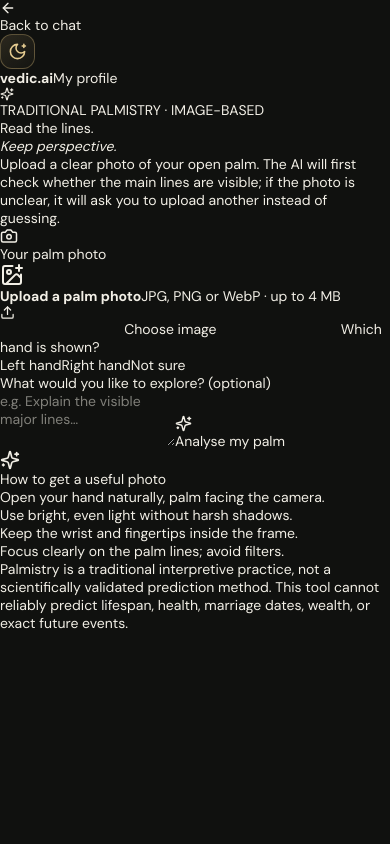
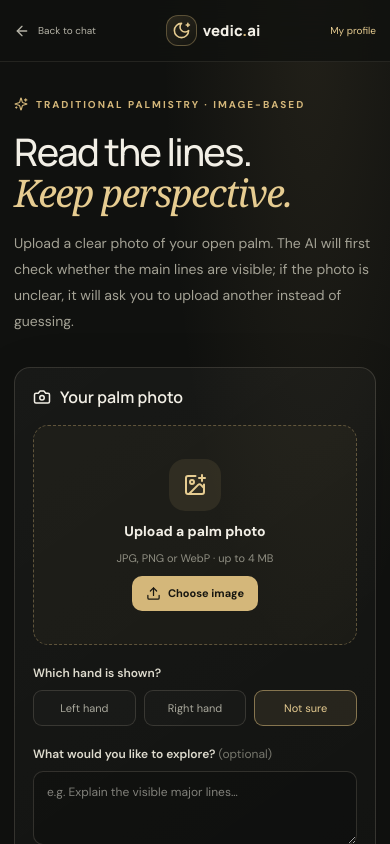
Before and after one commit to Yashpal568/vedic-ai, a Next.js app: page /palm-reading in a window 390 px wide. Shown: the top 844 px of the page. Built offline with nearby package versions, Linux system fonts and the light colour scheme.

Commit message:
style: add premium responsive palm reading and profile pages

```diff
--- a/app/globals.css
+++ b/app/globals.css
@@ -1764,3 +1764,41 @@ html{scroll-behavior:smooth;scroll-padding-top:84px}
   .topbar-actions .topbar-link { width: 33px; min-width: 33px; height: 34px; }
   .topbar-actions .icon-button { width: 29px; }
 }
+
+/* Palm reading and account profile */
+.palm-shell,.profile-shell{min-height:100dvh;background:radial-gradient(ellipse at 80% 0%,rgba(212,183,122,.09),transparent 34%),var(--bg);color:var(--text)}
+.palm-header,.profile-header{height:72px;display:flex;align-items:center;justify-content:space-between;gap:15px;padding:0 clamp(16px,4vw,54px);border-bottom:1px solid var(--line);background:rgba(16,17,15,.78);backdrop-filter:blur(18px)}
+.palm-back,.profile-back{display:flex;align-items:center;gap:8px;color:#b5b3a7;text-decoration:none;font-size:12px}
+.palm-brand{display:flex;align-items:center;gap:9px;color:var(--text);text-decoration:none}.palm-brand strong{font:800 15px Manrope,sans-serif}.palm-brand strong span{color:var(--gold)}.palm-profile{color:var(--gold2);font-size:12px;text-decoration:none}
+.palm-content,.profile-content{width:min(100% - 36px,1020px);margin:0 auto;padding:54px 0 80px}
+.palm-kicker,.profile-eyebrow{display:flex;align-items:center;gap:8px;color:var(--gold);font-size:10px;font-weight:700;letter-spacing:2px}
+.palm-content h1,.profile-content h1{margin:20px 0 0;font:500 clamp(38px,6vw,60px)/1.08 Manrope,sans-serif;letter-spacing:-2.4px}.palm-content h1 em{font-family:Georgia,serif;font-weight:500;color:var(--gold2)}
+.palm-intro,.profile-lead{max-width:650px;color:#a4a295;font-size:14px;line-height:1.85;margin:18px 0 32px}
+.palm-grid{display:grid;grid-template-columns:minmax(0,1.2fr) minmax(260px,.8fr);gap:18px;align-items:start}
+.palm-upload-card,.palm-guidance,.palm-result,.profile-card{padding:clamp(18px,3vw,28px);border:1px solid var(--line2);border-radius:20px;background:linear-gradient(145deg,rgba(255,255,255,.035),rgba(255,255,255,.012));box-shadow:0 20px 60px #0002}
+.palm-card-title{display:flex;align-items:center;gap:9px;font:600 16px Manrope,sans-serif;margin-bottom:17px}
+.palm-dropzone{position:relative;display:flex;min-height:245px;width:100%;align-items:center;justify-content:center;flex-direction:column;gap:11px;overflow:hidden;border:1px dashed rgba(212,183,122,.36);border-radius:15px;background:rgba(212,183,122,.035);color:var(--text)}
+.palm-upload-icon{display:grid;place-items:center;width:52px;height:52px;border-radius:16px;background:var(--wash);color:var(--gold2)}
+.palm-dropzone>strong{font-size:14px}.palm-dropzone>span:not(.palm-upload-icon){font-size:11px;color:#8f8e82}
+.palm-dropzone img{position:absolute;inset:0;width:100%;height:100%;object-fit:contain;background:#0a0b09}
+.palm-change{position:absolute;bottom:12px;display:flex;align-items:center;gap:7px;padding:9px 12px;border:1px solid var(--line2);border-radius:10px;background:#171815ed;color:var(--text)!important}
+.palm-choose{display:flex;align-items:center;gap:7px;padding:10px 14px;border-radius:10px;background:var(--gold);color:#171610!important;font-weight:700}
+.palm-field-label{display:block;margin:20px 0 9px;color:#dedbce;font-size:12px;font-weight:600}.palm-field-label span{color:var(--quiet);font-weight:400}
+.palm-hand-options{display:grid;grid-template-columns:repeat(3,minmax(0,1fr));gap:8px}.palm-hand-options button{padding:10px 5px;border:1px solid var(--line2);border-radius:9px;background:rgba(255,255,255,.02);color:#aaa99d;font-size:11px}.palm-hand-options button.selected{border-color:rgba(212,183,122,.55);background:var(--wash);color:var(--gold2)}
+.palm-upload-card textarea,.profile-form input,.profile-form textarea{width:100%;padding:12px 13px;border:1px solid var(--line2);border-radius:10px;background:rgba(0,0,0,.16);color:var(--text);outline:none;font:inherit;font-size:12px;resize:vertical}.palm-upload-card textarea:focus,.profile-form input:focus,.profile-form textarea:focus{border-color:rgba(212,183,122,.55)}
+.palm-analyse-button,.profile-save{display:flex;align-items:center;justify-content:center;gap:9px;width:100%;margin-top:17px;padding:13px;border:0;border-radius:11px;background:linear-gradient(110deg,#c6a15c,#e8ca88);color:#171610;font-size:12px;font-weight:700}.palm-analyse-button:disabled,.profile-save:disabled{opacity:.55;cursor:not-allowed}
+.palm-guidance-icon{display:grid;place-items:center;width:42px;height:42px;border:1px solid rgba(212,183,122,.22);border-radius:13px;color:var(--gold2);background:var(--wash)}
+.palm-guidance h2,.palm-result h2{margin:17px 0 13px;font:600 18px Manrope,sans-serif}.palm-guidance ul{margin:0;padding-left:19px;color:#aaa99d;font-size:12px;line-height:1.85}.palm-guidance li{padding:5px 0}
+.palm-note{margin-top:19px;padding:13px;border:1px solid rgba(212,183,122,.14);border-radius:11px;background:rgba(212,183,122,.045);color:#9d9b8f;font-size:11px;line-height:1.8}
+.palm-error,.profile-error{padding:12px;border:1px solid rgba(224,130,120,.3);border-radius:10px;background:rgba(150,45,35,.1);color:#e8aaa2;font-size:12px;line-height:1.6}
+.palm-quality{margin-top:15px;padding:14px;border:1px solid rgba(212,183,122,.24);border-radius:12px;background:rgba(212,183,122,.055)}.palm-quality strong{font-size:12px}.palm-quality p{color:#aaa99d;font-size:12px;line-height:1.6}.palm-quality button{display:flex;align-items:center;gap:7px;border:0;background:transparent;color:var(--gold2);font-size:12px}
+.palm-result{margin-top:20px;animation:palm-appear .35s ease both}.palm-result-kicker{display:flex;align-items:center;gap:7px;color:var(--gold);font-size:10px;letter-spacing:1.6px}.palm-reading-text{white-space:pre-wrap;color:#c4c1b6;font-size:13px;line-height:1.9}
+@keyframes palm-appear{from{opacity:0;transform:translateY(8px)}to{opacity:1;transform:translateY(0)}}.palm-spin{animation:palm-spin 1s linear infinite}@keyframes palm-spin{to{transform:rotate(360deg)}}
+.profile-signout{display:flex;align-items:center;gap:7px;padding:9px 12px;border:1px solid var(--line2);border-radius:10px;background:transparent;color:#d3cfc0;font-size:11px}
+.profile-content{max-width:760px}.profile-content h1{font-size:clamp(38px,5vw,52px)}.profile-lead{margin-bottom:24px}
+.profile-avatar-wrap{display:flex;align-items:center;gap:16px;padding-bottom:22px;border-bottom:1px solid var(--line)}.profile-avatar-wrap>div{display:flex;flex-direction:column;gap:6px;min-width:0}.profile-avatar-wrap strong{font:600 15px Manrope,sans-serif}.profile-avatar-wrap small{color:var(--quiet);font-size:11px;overflow-wrap:anywhere}
+.profile-avatar{position:relative;display:grid;place-items:center;flex:0 0 76px;width:76px;height:76px;overflow:hidden;border:1px solid rgba(212,183,122,.4);border-radius:50%;background:var(--wash);color:var(--gold2)}.profile-avatar img{width:100%;height:100%;object-fit:cover}.profile-avatar span{position:absolute;right:0;bottom:0;display:grid;place-items:center;width:25px;height:25px;border:2px solid #171815;border-radius:50%;background:var(--gold);color:#171610}
+.profile-photo-link{align-self:flex-start;border:0;background:transparent;color:var(--gold2);font-size:11px;padding:0}
+.profile-form{display:grid;gap:17px;margin-top:23px}.profile-form label{display:grid;gap:8px;color:#d7d3c6;font-size:12px;font-weight:600}.profile-form label span{color:var(--quiet);font-weight:400}.profile-success{display:flex;align-items:center;gap:8px;color:#a9d0a3;font-size:12px}.profile-privacy{display:flex;align-items:flex-start;gap:8px;color:var(--quiet);font-size:10px;line-height:1.7}.profile-privacy svg{flex-shrink:0;color:var(--gold)}
+.profile-loading{display:flex;align-items:center;justify-content:center;gap:10px;min-height:100dvh;color:#b4b2a5;font-size:13px}
+@media(max-width:700px){.palm-header,.profile-header{height:62px;padding:0 14px;gap:8px}.palm-back,.profile-back{font-size:10px}.palm-brand{gap:6px}.palm-brand .brand-mark{width:31px;height:31px}.palm-profile{font-size:10px}.profile-signout{padding:8px;font-size:0}.profile-signout svg{width:16px}.palm-content,.profile-content{width:calc(100% - 28px);padding:35px 0 55px}.palm-grid{grid-template-columns:1fr}.palm-dropzone{min-height:220px}.palm-content h1{letter-spacing:-1.6px}.palm-upload-card,.palm-guidance,.palm-result,.profile-card{border-radius:16px;padding:18px}.profile-avatar{width:64px;height:64px;flex-basis:64px}}
```
